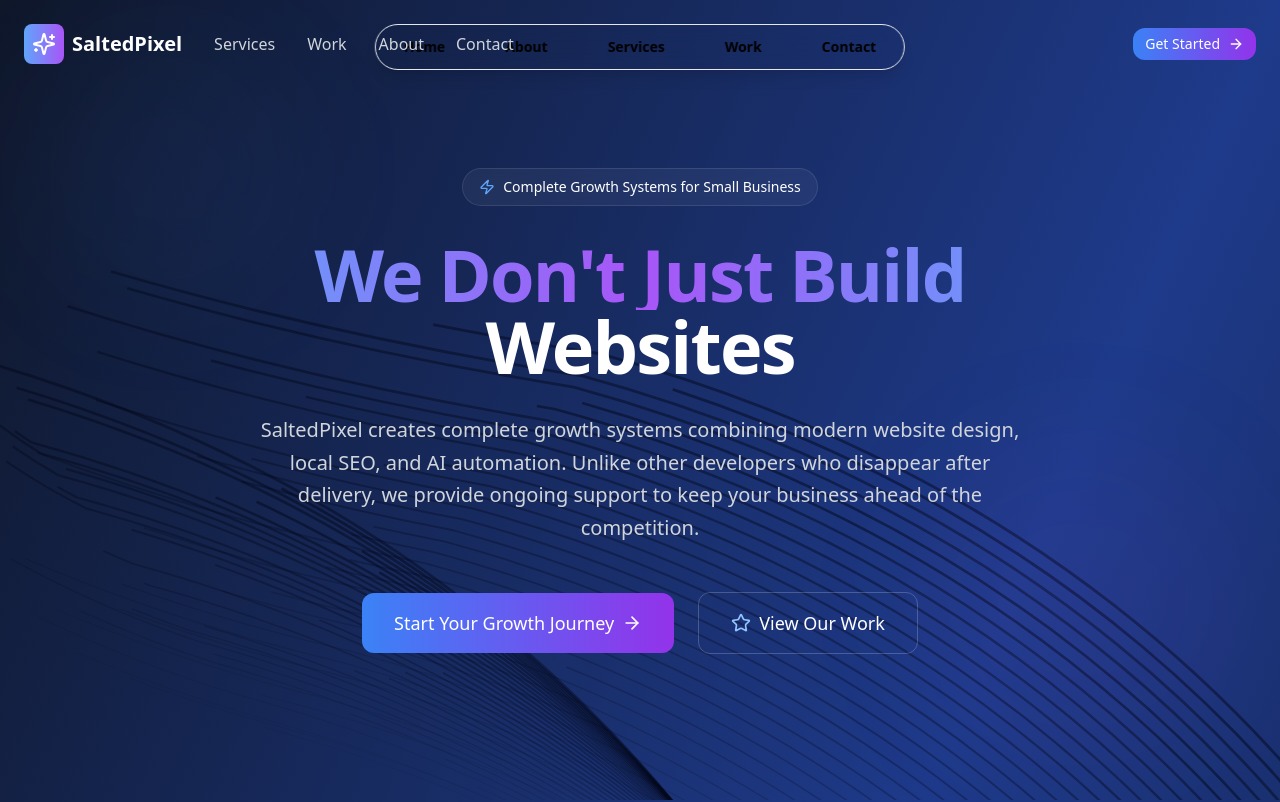
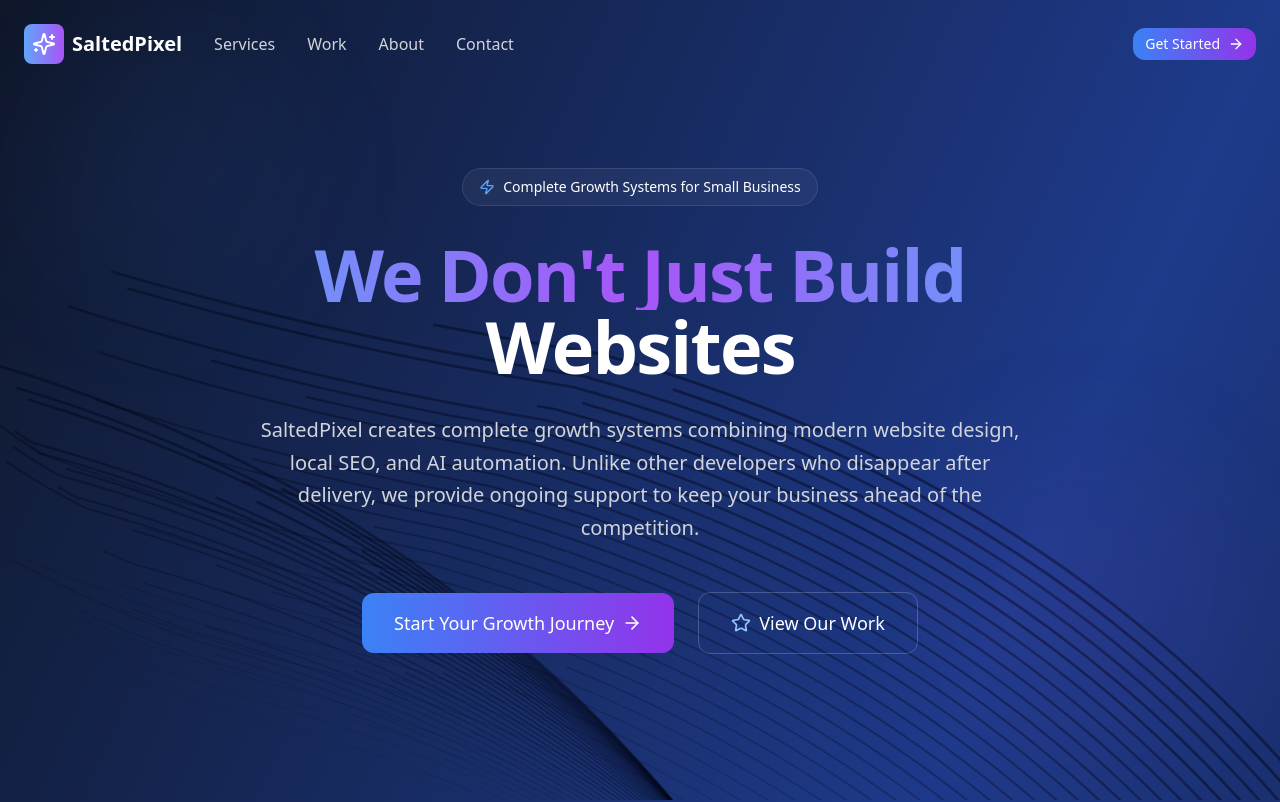
Before and after one commit to nickmdabeast-dotcom/saltedpixel, a Next.js app: page / in a window 1280 px wide. Shown: the top 802 px of the page. Built offline with nearby package versions, Linux system fonts and the light colour scheme.

Commit message:
Remove tube light navigation bar

```diff
--- a/app/layout.tsx
+++ b/app/layout.tsx
@@ -4,13 +4,10 @@
 };
 
 import "./../styles/globals.css";
-import { MainNav } from "@/components/main-nav";
-
 export default function RootLayout({ children }: { children: React.ReactNode }) {
   return (
     <html lang="en">
       <body className="relative min-h-screen bg-background text-foreground">
-        <MainNav />
         {children}
       </body>
     </html>
--- a/components/main-nav.tsx
+++ /dev/null
@@ -1,16 +0,0 @@
-"use client"
-
-import { NavBar } from "@/components/ui/tubelight-navbar"
-import { Home, User, Briefcase, Sparkles, MessageSquare } from "lucide-react"
-
-const navItems = [
-  { name: "Home", url: "/", icon: Home },
-  { name: "About", url: "/about", icon: User },
-  { name: "Services", url: "/services", icon: Sparkles },
-  { name: "Work", url: "/work", icon: Briefcase },
-  { name: "Contact", url: "/contact", icon: MessageSquare },
-]
-
-export function MainNav() {
-  return <NavBar items={navItems} />
-}
--- a/components/ui/tubelight-navbar.tsx
+++ /dev/null
@@ -1,74 +0,0 @@
-"use client"
-
-import { useState } from "react"
-import { motion } from "framer-motion"
-import Link from "next/link"
-import type { LucideIcon } from "lucide-react"
-import { cn } from "@/lib/utils"
-
-interface NavItem {
-  name: string
-  url: string
-  icon: LucideIcon
-}
-
-interface NavBarProps {
-  items: NavItem[]
-  className?: string
-}
-
-export function NavBar({ items, className }: NavBarProps) {
-  const [activeTab, setActiveTab] = useState(items[0]?.name ?? "")
-
-  return (
-    <div
-      className={cn(
-        "fixed bottom-0 sm:top-0 left-1/2 -translate-x-1/2 z-50 mb-6 sm:pt-6",
-        className,
-      )}
-    >
-      <div className="flex items-center gap-3 bg-background/5 border border-border backdrop-blur-lg py-1 px-1 rounded-full shadow-lg">
-        {items.map((item) => {
-          const Icon = item.icon
-          const isActive = activeTab === item.name
-
-          return (
-            <Link
-              key={item.name}
-              href={item.url}
-              onClick={() => setActiveTab(item.name)}
-              className={cn(
-                "relative cursor-pointer text-sm font-semibold px-6 py-2 rounded-full transition-colors",
-                "text-foreground/80 hover:text-primary",
-                isActive && "bg-muted text-primary",
-              )}
-            >
-              <span className="hidden md:inline">{item.name}</span>
-              <span className="md:hidden">
-                <Icon size={18} strokeWidth={2.5} />
-              </span>
-              {isActive && (
-                <motion.div
-                  layoutId="lamp"
-                  className="absolute inset-0 w-full bg-primary/5 rounded-full -z-10"
-                  initial={false}
-                  transition={{
-                    type: "spring",
-                    stiffness: 300,
-                    damping: 30,
-                  }}
-                >
-                  <div className="absolute -top-2 left-1/2 -translate-x-1/2 w-8 h-1 bg-primary rounded-t-full">
-                    <div className="absolute w-12 h-6 bg-primary/20 rounded-full blur-md -top-2 -left-2" />
-                    <div className="absolute w-8 h-6 bg-primary/20 rounded-full blur-md -top-1" />
-                    <div className="absolute w-4 h-4 bg-primary/20 rounded-full blur-sm top-0 left-2" />
-                  </div>
-                </motion.div>
-              )}
-            </Link>
-          )
-        })}
-      </div>
-    </div>
-  )
-}
```
